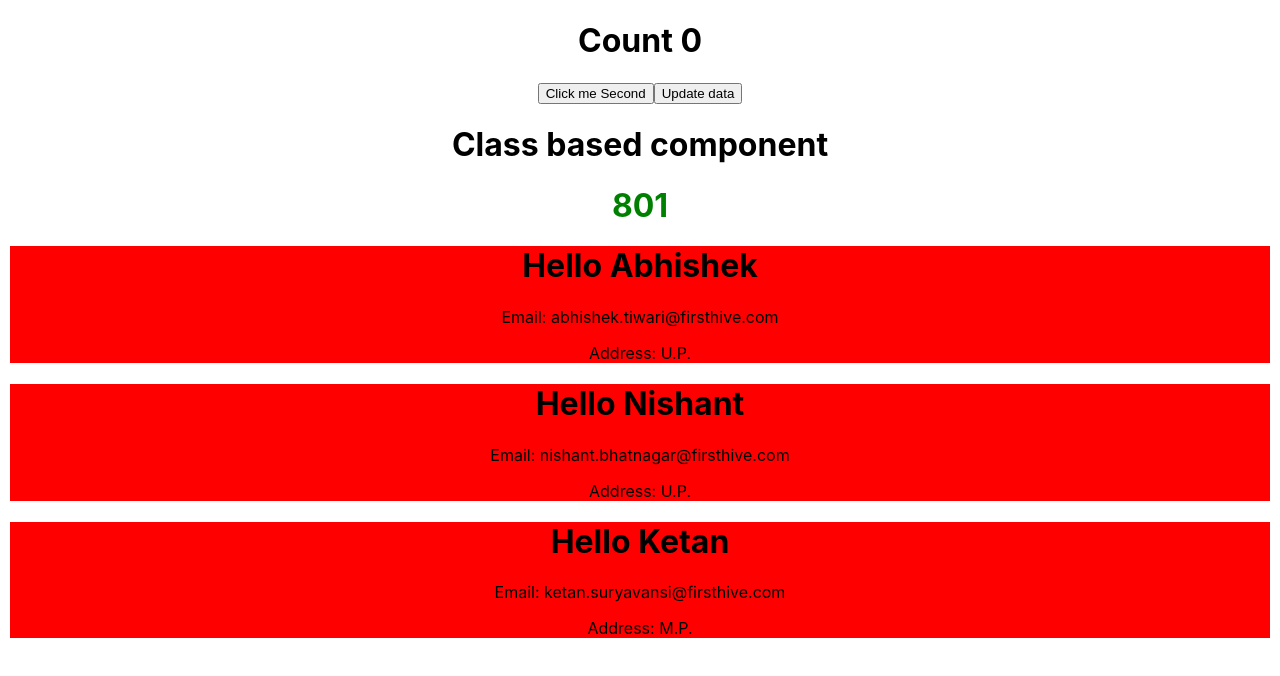
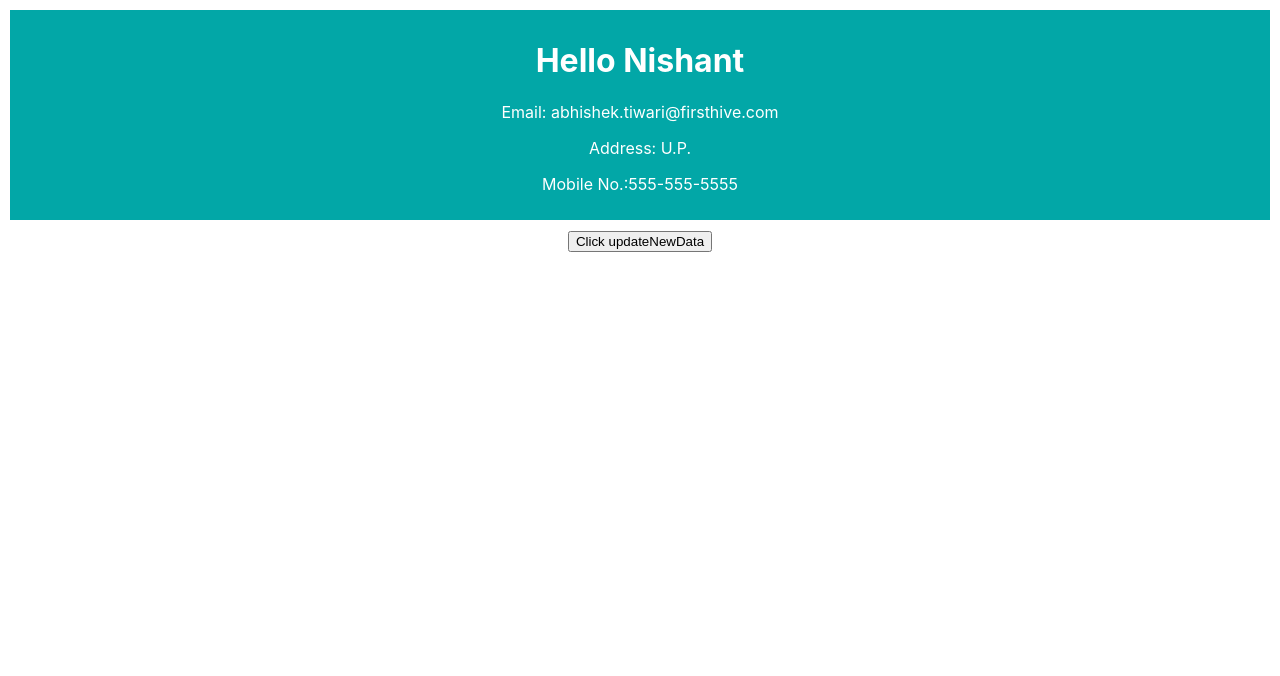
Before and after one commit to fhabhishektiwari/blog, a React (Create React App) app: page / in a window 1280 px wide. Shown: the top 676 px of the page. Built offline with nearby package versions, Linux system fonts and the light colour scheme.

Commit message:
changes made inside file

```diff
--- a/src/App.js
+++ b/src/App.js
@@ -1,7 +1,7 @@
 // import logo from './logo.svg';
 import './App.css';
-import { useState } from 'react';
-import Users from './Users';
+import React,{ useState } from 'react';
+
 import Students from './Students';
 
 // this is use when you direct export component
@@ -9,43 +9,14 @@ import Students from './Students';
 
 function App() {
   // useState=using for stored the data.
-  const [data,setData]=useState(0);
-
-  function updateData(){
-    // window.confirm("Are you sure to updated data?");
-
-    if(window.confirm("Are you sure to update data?")===true){
-      setData(data+1);
-    }
-
-
-  }
-  // console.log("-----------------------------");
+  const [name,setData]=useState("Nishant");
   return (
     <div className='App'>
-      <h1>Count {data}</h1>
-      <button onClick={()=>alert("hi")}>Click me Second</button>
-      <button onClick={updateData}>Update data</button>
-      <Users/>
-      <Students name={"Abhishek"} email={"abhishek.tiwari@firsthive.com"} others={{address:"U.P.",mobile:"555-555-5555"}}/>
-      <Students name={"Nishant"} email={"nishant.bhatnagar@firsthive.com"} others={{address:"U.P.",mobile:"666-666-6666"}}/>
-      <Students name={"Ketan"} email={"ketan.suryavansi@firsthive.com"} others={{address:"M.P.",mobile:"888-444-3333"}}/>
+      <Students name={name} email={"abhishek.tiwari@firsthive.com"} others={{address:"U.P.",mobile:"555-555-5555"}}/>
+      <button onClick={()=>{setData('Abhishek')}}>Click updateNewData</button>
     </div>
   );
 }
 
 
-
-// Here you can create component in same page
-// const hstyle={color:'green'};
-// const Users = ()=>{
-//   return(
-//       <>
-//           <h1 style={hstyle}>Hello User welcome to react world!</h1>
-//       </>
-//   );
-// }
-
-
-
 export default App;
--- a/src/Students.js
+++ b/src/Students.js
@@ -3,10 +3,11 @@ import React from "react";
 
 const Students=(props)=>{
     return (
-        <div style={{backgroundColor:'red',margin:10}}>
+        <div style={{backgroundColor:'#02a7a7',color:'#fff',margin:10,padding:10}}>
             <h1>Hello {props.name}</h1>
             <p>Email: {props.email}</p>
             <p>Address: {props.others.address}</p>
+            <p>Mobile No.:{props.others.mobile}</p>
         </div>
     );
 }
```
